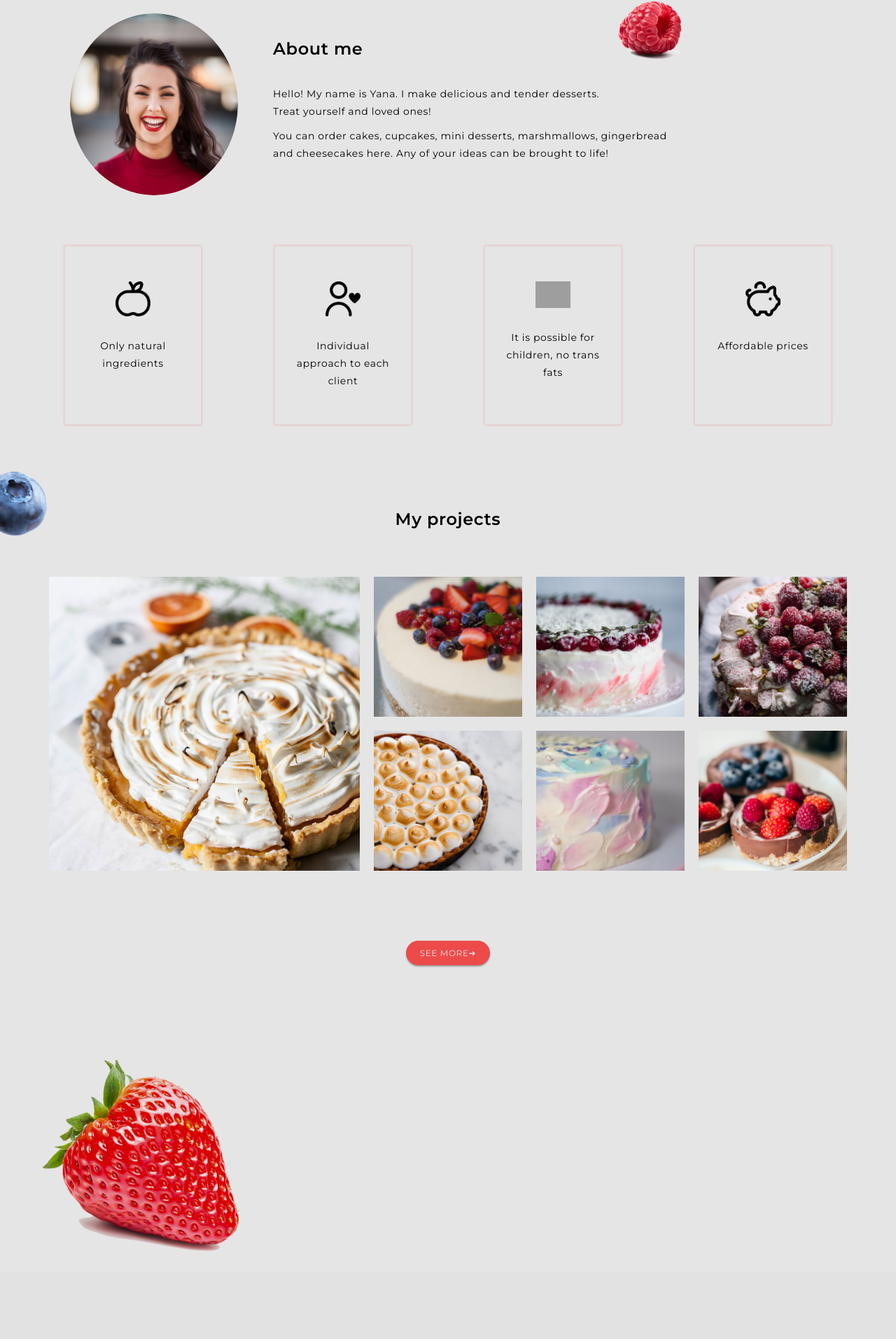
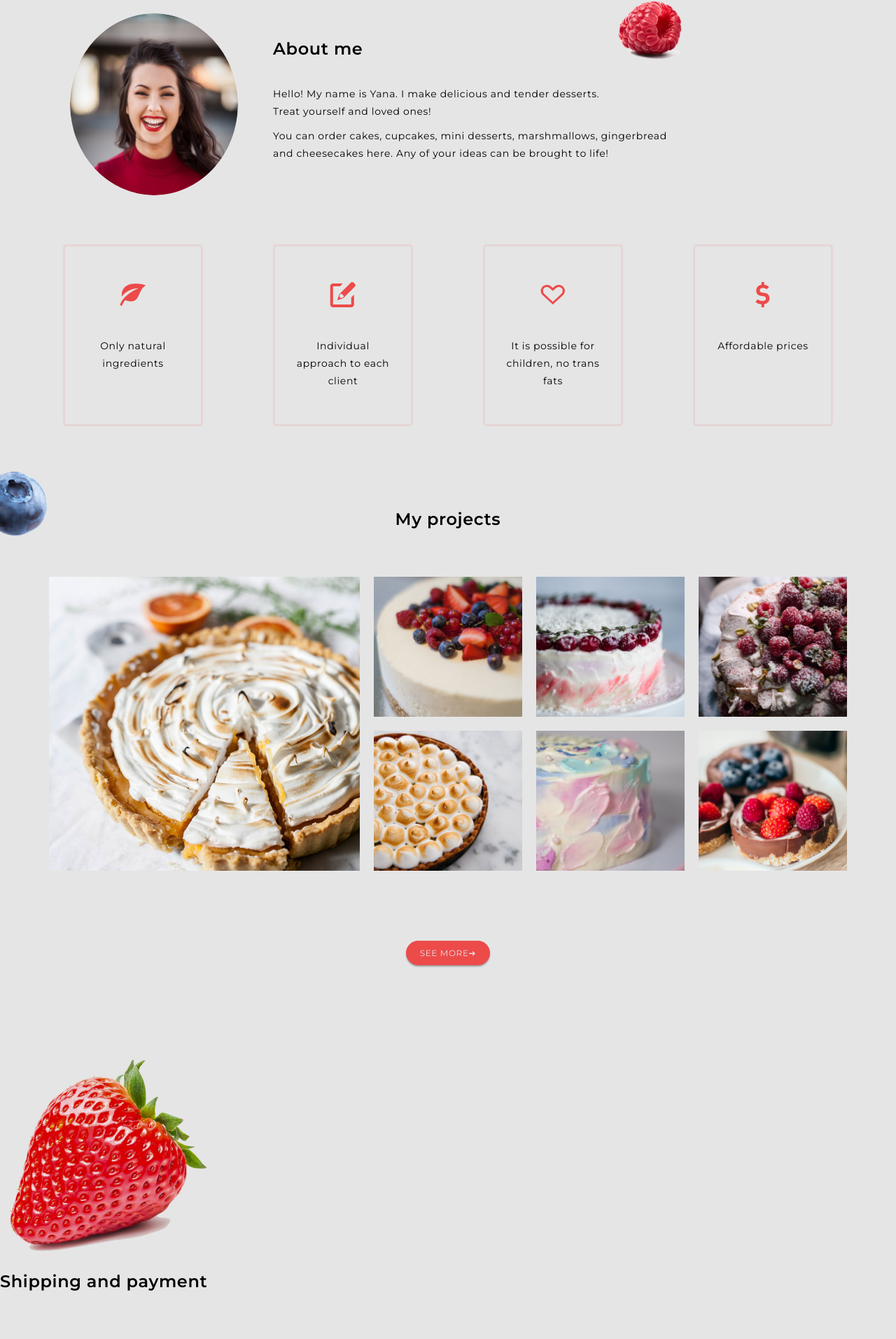
Before and after one commit to HalyYampolska/sweet-time, a PHP site: page / in a window 1280 px wide. Shown: the part 1491-3404 px from the top of the page at 70% size. Before the commit the page ends 3278 px from the top, so only its background shows below. Run offline with PHP 8.4, Linux system fonts and the light colour scheme; grey boxes are pictures that could not be loaded.

Commit message:
icon, changes in file

```diff
--- /dev/null
+++ b/css/font_style.css
@@ -0,0 +1,54 @@
+@font-face {
+  font-family: 'icomoon';
+  src:  url('fonts/icomoon.eot?q2fjnm');
+  src:  url('fonts/icomoon.eot?q2fjnm#iefix') format('embedded-opentype'),
+    url('fonts/icomoon.ttf?q2fjnm') format('truetype'),
+    url('fonts/icomoon.woff?q2fjnm') format('woff'),
+    url('fonts/icomoon.svg?q2fjnm#icomoon') format('svg');
+  font-weight: normal;
+  font-style: normal;
+  font-display: block;
+}
+
+[class^="icon-"], [class*=" icon-"] {
+  /* use !important to prevent issues with browser extensions that change fonts */
+  font-family: 'icomoon' !important;
+  speak: never;
+  font-style: normal;
+  font-weight: normal;
+  font-variant: normal;
+  text-transform: none;
+  line-height: 1;
+
+  /* Better Font Rendering =========== */
+  -webkit-font-smoothing: antialiased;
+  -moz-osx-font-smoothing: grayscale;
+}
+
+.icon-credit:before {
+  content: "\e900";
+}
+.icon-heart-outlined:before {
+  content: "\e901";
+}
+.icon-leaf:before {
+  content: "\e902";
+}
+.icon-location-pin:before {
+  content: "\e903";
+}
+.icon-new-message:before {
+  content: "\e904";
+}
+.icon-shopping-cart:before {
+  content: "\e905";
+}
+.icon-facebook:before {
+  content: "\e906";
+}
+.icon-instagram:before {
+  content: "\e907";
+}
+.icon-twitter:before {
+  content: "\e908";
+}
--- a/css/style.css
+++ b/css/style.css
@@ -111,6 +111,14 @@ a {
   border-radius: 25px;
   border: none;
   cursor: pointer; }
+
+i {
+  font-size: 4rem;
+  margin-bottom: 4rem;
+  display: inline-block;
+  background-color: var(--color-icon);
+  -webkit-background-clip: text;
+  color: transparent; }
 
 .header {
   height: 14vh;
@@ -230,10 +238,6 @@ a {
       display: flex;
       flex-direction: column;
       align-items: center; }
-      .features__block--icons-pic {
-        width: 5rem;
-        fill: var(--color-icon);
-        padding-bottom: 3rem; }
       .features__block--icons-text {
         text-align: center; }
   .features__blueberry {
--- a/index.html
+++ b/index.html
@@ -6,6 +6,7 @@
 
         <link href="https://fonts.googleapis.com/css2?family=Montserrat:wght@300;400;600&display=swap" rel="stylesheet">
 
+        <link rel="stylesheet" href="css/font_style.css">
         <link rel="stylesheet" href="css/style.css">
         <link rel="shortcut icon" type="image/png" href="img/favicon.png">
 
@@ -102,22 +103,22 @@
                 <div class="features__block">
 
                     <div class="features__block--icons">
-                        <img src="img/apple-whole.png" alt="Real food" class="features__block--icons-pic">
+                        <i class="icon-leaf features__block--icons-pic"></i>
                         <p class="features__block--icons-text">Only natural ingredients</p>
                     </div>
 
                     <div class="features__block--icons">
-                        <img src="img/following.png" alt="Individual approach" class="features__block--icons-pic">
+                        <i class="icon-new-message features__block--icons-pic"></i>
                         <p class="features__block--icons-text">Individual approach to each client</p>
                     </div>
 
                     <div class="features__block--icons">
-                        <img src="img/child-head.png" alt="Child" class="features__block--icons-pic">
+                        <i class="icon-heart-outlined features__block--icons-pic"></i>
                         <p class="features__block--icons-text">It is possible for children, no trans fats</p>
                     </div>
 
                     <div class="features__block--icons">
-                        <img src="img/piggy-bank.png" alt="Piggy" class="features__block--icons-pic">
+                        <i class="icon-credit features__block--icons-pic"></i>
                         <p class="features__block--icons-text">Affordable prices</p>
                     </div>
                 </div>
@@ -168,9 +169,17 @@
 
             </section>
 
-            <section class="delivery">
+            <section class="shipping">
 
-                <img src="img/strawberry-1.png" alt="strawberry" class="delivery__strawberry">
+                <img src="img/strawberry-2.png" alt="strawberry" class="delivery__strawberry">
+
+                <h2 class="shipping__heading">Shipping and payment</h2>
+
+                <div class="shipping__terms">
+
+
+                </div>
+
 
             </section>
 
--- a/sass/_features.scss
+++ b/sass/_features.scss
@@ -50,14 +50,6 @@
             flex-direction: column;
             align-items: center;
 
-
-            &-pic {
-                width: 5rem;
-                fill: var(--color-icon);
-                padding-bottom: 3rem;
-
-            }
-
             &-text {
                 text-align: center;
             }
--- a/sass/_gallery.scss
+++ b/sass/_gallery.scss
@@ -52,6 +52,7 @@
       width: 30rem;
     }
 
+
     &__pic {
         width: 30rem;
         border-radius: 5px;
--- a/sass/_typography.scss
+++ b/sass/_typography.scss
@@ -31,5 +31,13 @@ a {
 
     border: none;
     cursor: pointer;
+}
 
+i {
+    font-size: 4rem;
+    margin-bottom: 4rem;
+    display: inline-block;
+    background-color: var( --color-icon);
+    -webkit-background-clip: text;
+    color: transparent;
 }
```
Also changed, not shown: css/fonts/icomoon.ttf (added), css/fonts/icomoon.woff (added), sass/_base.scss (line endings or trailing spaces), 2 other files.
